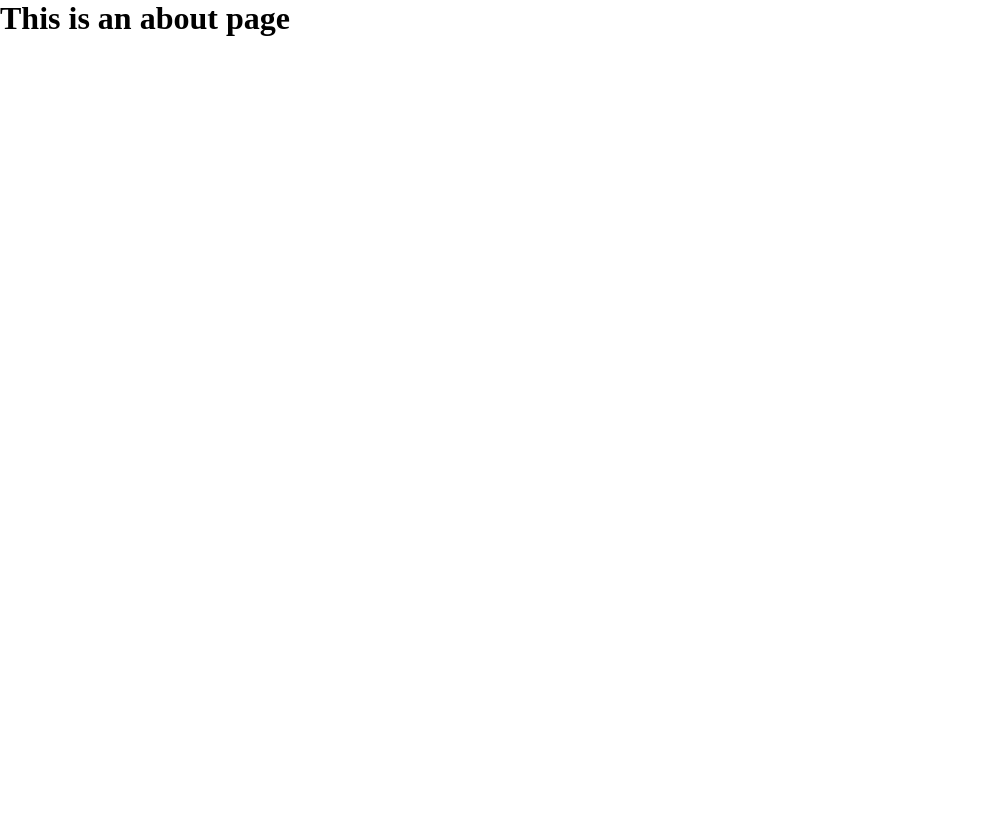
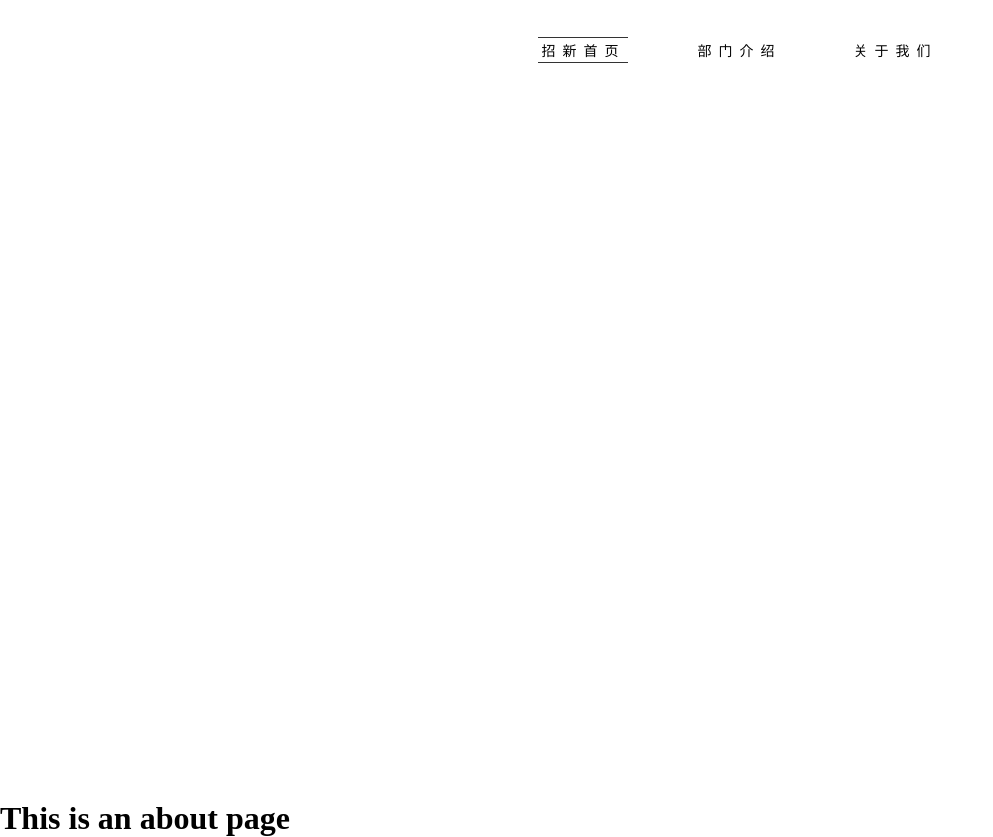
Before and after one commit to capricorn416/HR-system, a Vue app: page /about in a window 1280 px wide. Shown: the whole page, without its empty margins (0-993 px from the left). Before the commit the page ends 800 px from the top, so only its background shows below. Built offline with nearby package versions, Linux system fonts and the light colour scheme.

Commit message:
[adapation]for home

```diff
--- a/src/App.vue
+++ b/src/App.vue
@@ -1,9 +1,14 @@
 <template>
+  <div>
+  <head-bar/>
   <router-view/>
+  </div>
 </template>
 
 <script>
+import HeadBar from './components/HeadBar.vue';
 export default {
+  components: { HeadBar },
   name: 'App',
 
   data: () => ({
--- a/src/views/Home.vue
+++ b/src/views/Home.vue
@@ -2,7 +2,7 @@
   <div>
     <!-- 招新首页 -->
     <div class="home">
-      <head-bar></head-bar>
+
       <div class="main">
         <p class="time">Pivot Studio<br/>{{time}}招新</p>
         <div class="join">
@@ -168,14 +168,8 @@
 </template>
 
 <script>
-  import HeadBar from 'components/HeadBar.vue'
-
   export default {
     name: 'Home',
-
-    components: {
-      HeadBar
-    },
     data() {
       return {
         time: "2021秋季",
@@ -398,7 +392,6 @@
   }
   .list {
     padding-left: 0;
-    margin-left: -15px;
   }
   .sex {
     min-width: 150px;
```
